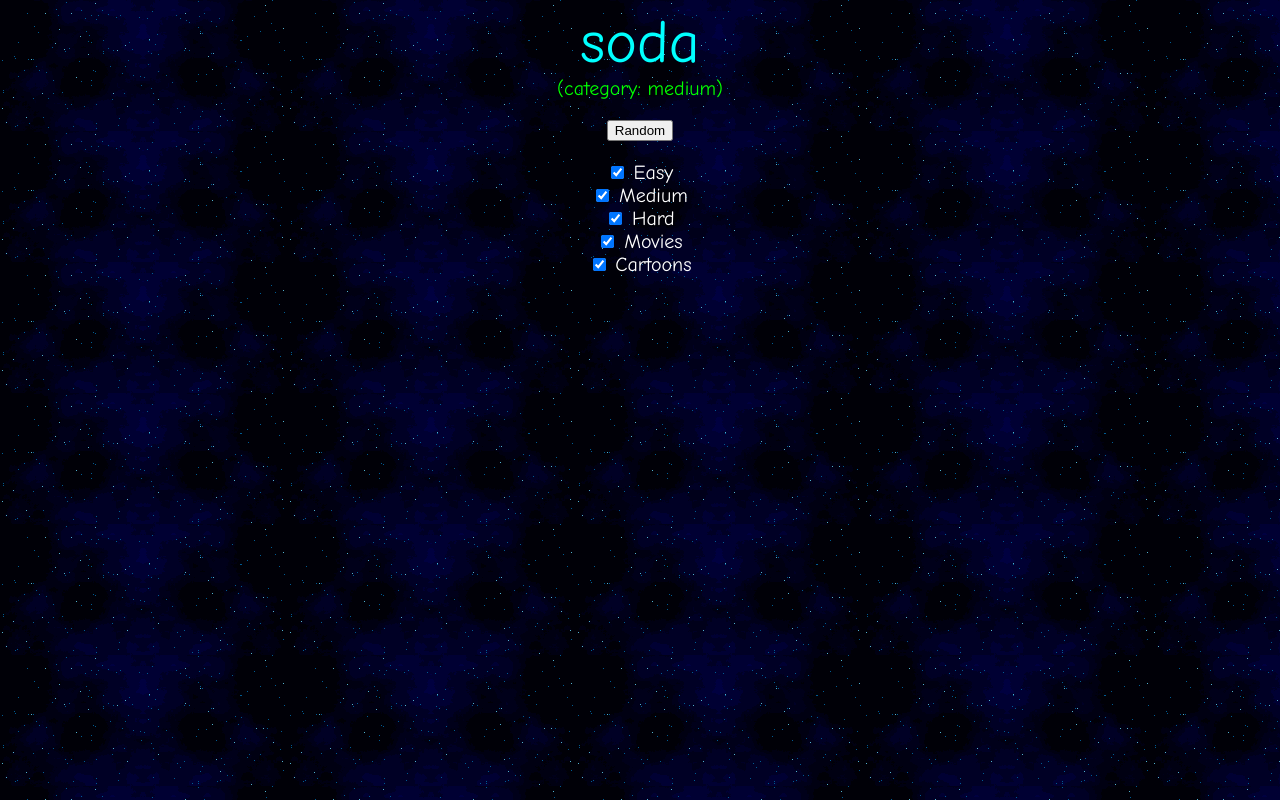
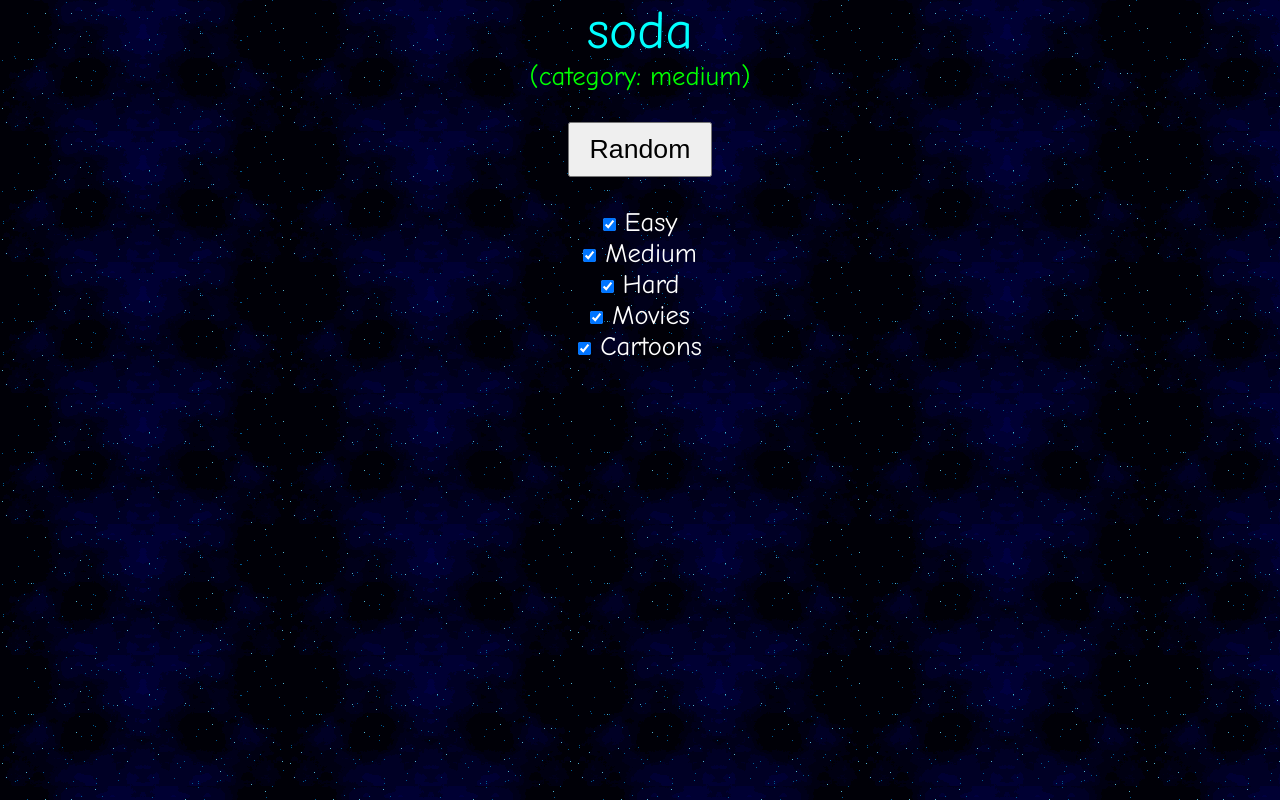
Before and after one commit to wybiral/words, a plain HTML site: page index.html in a window 1280 px wide. Drawn offline with Linux system fonts and the light colour scheme.

Commit message:
accessibility fix

```diff
--- a/index.css
+++ b/index.css
@@ -1,19 +1,35 @@
+* {
+    margin: 0;
+    padding: 0;
+    -webkit-touch-callout: none;
+      -webkit-user-select: none;
+       -khtml-user-select: none;
+         -moz-user-select: none;
+          -ms-user-select: none;
+              user-select: none;
+}
+
 body {
     color: #fff;
-    font-size: 20px;
+    font-size: 20pt;
     font-family: "comic sans ms";
     background: url("space.gif");
     text-align: center;
 }
 
+button {
+    font-size: 100%;
+    padding: 10px 20px;
+}
+
 #phrase {
-    font-size: 300%;
+    font-size: 200%;
     color: aqua;
 }
 
 #category {
     color: lime;
-    margin-bottom: 20px;
+    margin-bottom: 30px;
 }
 
 #random {
@@ -21,5 +37,5 @@ body {
 }
 
 #categories {
-    margin-top: 20px;
+    margin-top: 30px;
 }
--- a/index.html
+++ b/index.html
@@ -2,7 +2,6 @@
     <head>
         <title>Words</title>
         <meta charset="utf-8">
-        <meta http-equiv="X-UA-Compatible" content="IE=edge">
         <meta name="viewport" content="width=device-width, initial-scale=1">
         <link rel="shortcut icon" href="favicon.ico">
         <link href="index.css" rel="stylesheet" type="text/css">
@@ -13,11 +12,26 @@
         <div id="category"></div>
         <div><button id="random">Random</button></div>
         <div id="categories">
-            <div><input type="checkbox" id="easy" checked> Easy</div>
-            <div><input type="checkbox" id="medium" checked> Medium</div>
-            <div><input type="checkbox" id="hard" checked> Hard</div>
-            <div><input type="checkbox" id="movie" checked> Movies</div>
-            <div><input type="checkbox" id="cartoon" checked> Cartoons</div>
+            <div>
+                <input type="checkbox" id="easy" checked>
+                <label for="easy">Easy</label>
+            </div>
+            <div>
+                <input type="checkbox" id="medium" checked>
+                <label for="medium">Medium</label>
+            </div>
+            <div>
+                <input type="checkbox" id="hard" checked>
+                <label for="hard">Hard</label>
+            </div>
+            <div>
+                <input type="checkbox" id="movie" checked>
+                <label for="movie">Movies</label>
+            </div>
+            <div>
+                <input type="checkbox" id="cartoon" checked>
+                <label for="cartoon">Cartoons</label>
+            </div>
         </div>
     </body>
 </html>
```
